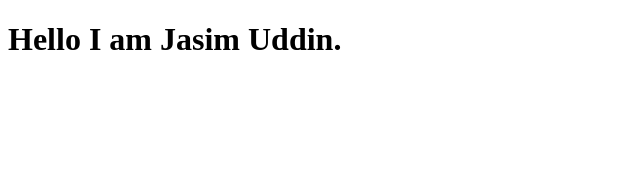
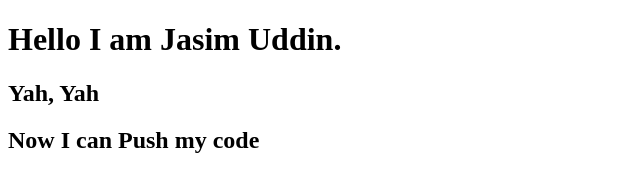
Before and after one commit to jasimUddinBappy/my-bio, a plain HTML site: page index.html in a window 1280 px wide. Shown: the whole page, without its empty margins (0-640 px from the left). Drawn offline with Linux system fonts and the light colour scheme.

Commit message:
new code added

```diff
--- a/index.html
+++ b/index.html
@@ -8,5 +8,7 @@
   </head>
   <body>
     <h1>Hello I am Jasim Uddin.</h1>
+    <h2>Yah, Yah</h2>
+    <h2>Now I can Push my code</h2>
   </body>
 </html>
```
